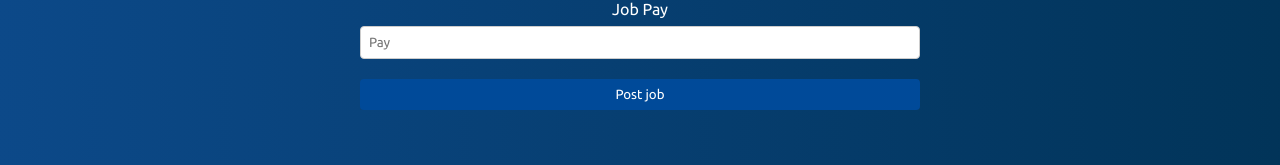
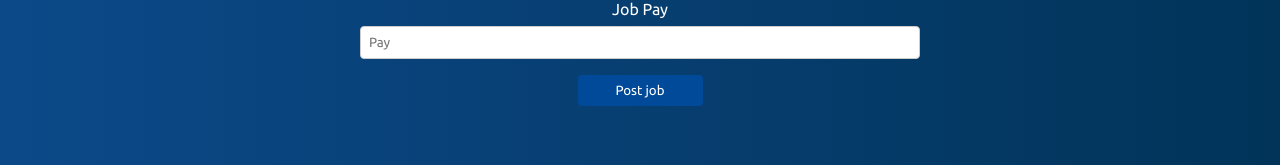
Before and after one commit to NathanFant/trades.io, a React (Vite) app in the folder frontend/: page /create in a window 1280 px wide. Shown: the part 513-678 px from the top of the page. Built offline with nearby package versions, Linux system fonts and the light colour scheme; no server answers.

Commit message:
made post job button smaller and centered

```diff
--- a/frontend/src/pages/CreateListing.jsx
+++ b/frontend/src/pages/CreateListing.jsx
@@ -150,7 +150,7 @@ export default function CreateListing() {
                             setListingPay(sanitized)
                         }}
                         required />
-                    <button type="submit" className="create-button">Post job</button>
+                    <button type="submit" className="create-button" style={{ width: "125px", margin: "0 auto" }}>Post job</button>
                 </form>
             </div>
         </>
```
